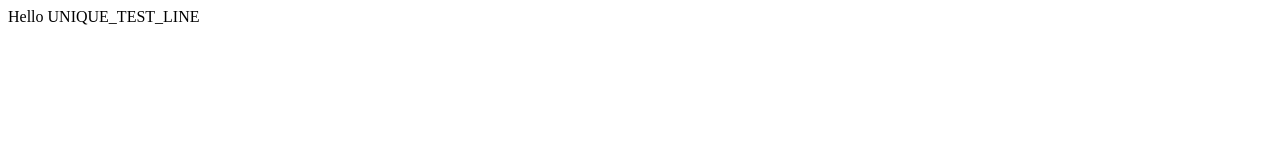
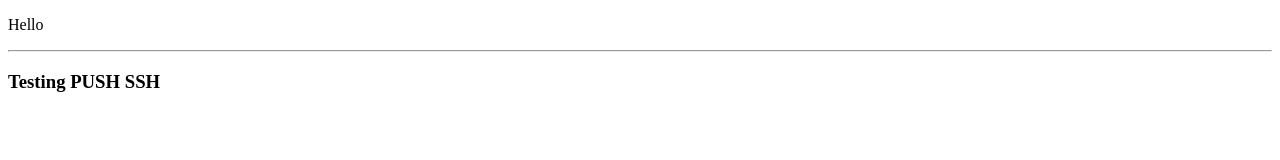
Before and after one commit to vdmitrov/WWW, a plain HTML site: page index.html in a window 1280 px wide. Drawn offline with Linux system fonts and the light colour scheme.

Commit message:
Обновление всех изменений

```diff
--- a/index.html
+++ b/index.html
@@ -1,2 +1,18 @@
-<!DOCTYPE html><html><head><title>Test</title></head><body>Hello</body></html>
-UNIQUE_TEST_LINE
+<!DOCTYPE html><html>
+    <head><title>Test</title></head>
+    <body>
+        <p>Hello</p>
+        <hr/>
+        <h3>Testing PUSH SSH</h3>
+
+
+
+
+
+
+    </body>
+
+
+
+
+    </html>
```
